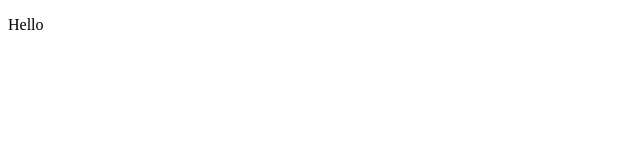
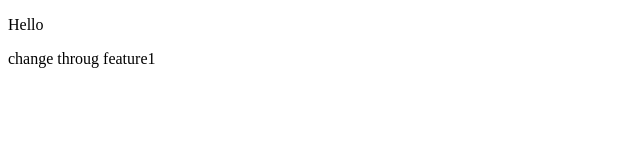
Before and after one commit to vivekpatel200/Git_hub_learn, a plain HTML site: page index.html in a window 1280 px wide. Shown: the whole page, without its empty margins (0-640 px from the left). Drawn offline with Linux system fonts and the light colour scheme.

Commit message:
feature1

```diff
--- a/index.html
+++ b/index.html
@@ -7,5 +7,6 @@
 </head>
 <body>
     <p>Hello</p>
+    <p>change throug feature1</p>
 </body>
 </html>
```
